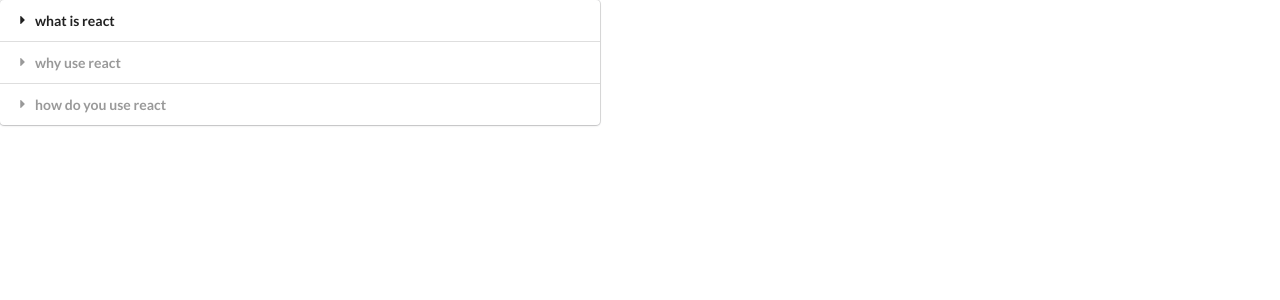
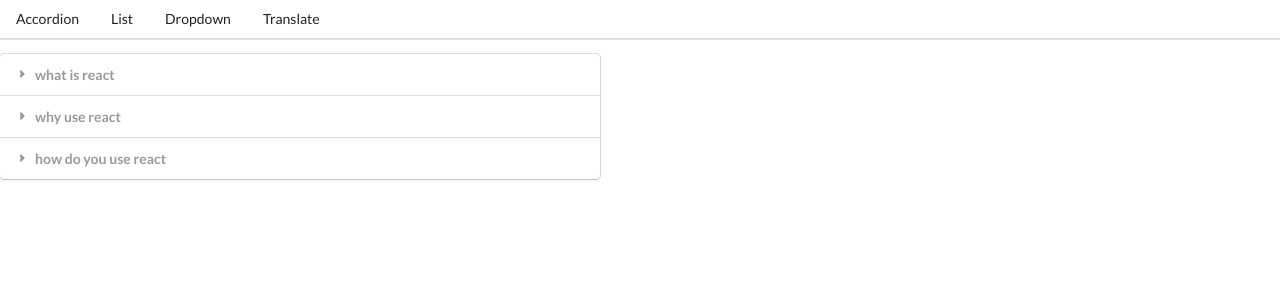
Before and after one commit to LeumasCode/react-widgets, a React (Create React App) app: page / in a window 1280 px wide. Shown: the top 300 px of the page. Built offline with nearby package versions, Linux system fonts and the light colour scheme.

Commit message:
implementing header

```diff
--- a/src/App.js
+++ b/src/App.js
@@ -1,6 +1,7 @@
 import React, { useState } from "react";
 import Accordion from "./components/Accordion";
 import Dropdown from "./components/Dropdown";
+import Header from "./components/Header";
 import Route from "./components/Route";
 import Search from "./components/Search";
 import Translate from "./components/Translate";
@@ -23,43 +24,12 @@
   { label: "The Color Blue", value: "Blue" },
 ];
 
-const showAccordion = () => {
-  if (window.location.pathname === "/") {
-    return <Accordion items={items} />;
-  }
-};
-
-const showList = () => {
-  if (window.location.pathname === "/list") {
-    return <Search />;
-  }
-};
-
-const showDropdown = () => {
-  if (window.location.pathname === "/dropdown") {
-    return <Dropdown />;
-  }
-};
-
-const showTranslate = () => {
-  if (window.location.pathname === "/translate") {
-    return <Translate />;
-  }
-};
-
-const showConponent = (route, component) => {
-  if (window.location.pathname === route) {
-    return component;
-  } else {
-    return null;
-  }
-};
-
 const App = () => {
   const [selected, setSelected] = useState(options[0]);
 
   return (
     <div>
+      <Header />
       <Route path="/">
         <Accordion items={items} />
       </Route>
--- /dev/null
+++ b/src/components/Header.js
@@ -0,0 +1,22 @@
+import React from "react";
+
+const Header = () => {
+  return (
+    <div className="ui secondary pointing menu">
+      <a href="/" className="item">
+        Accordion
+      </a>
+      <a href="/list" className="item">
+        List
+      </a>
+      <a href="/dropdown" className="item">
+        Dropdown
+      </a>
+      <a href="/translate" className="item">
+        Translate
+      </a>
+    </div>
+  );
+};
+
+export default Header;
```
Also changed, not shown: 1 other file (tests, documents, lock files or other folders).
